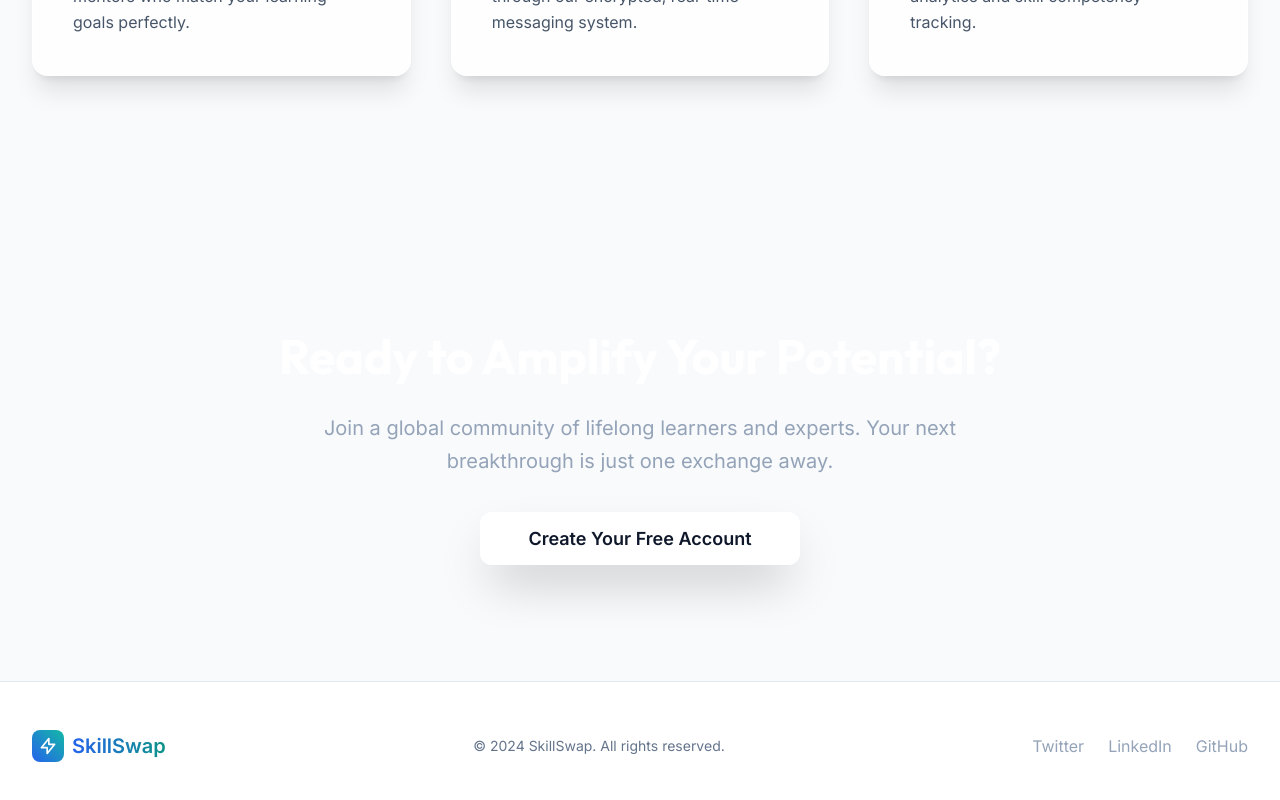
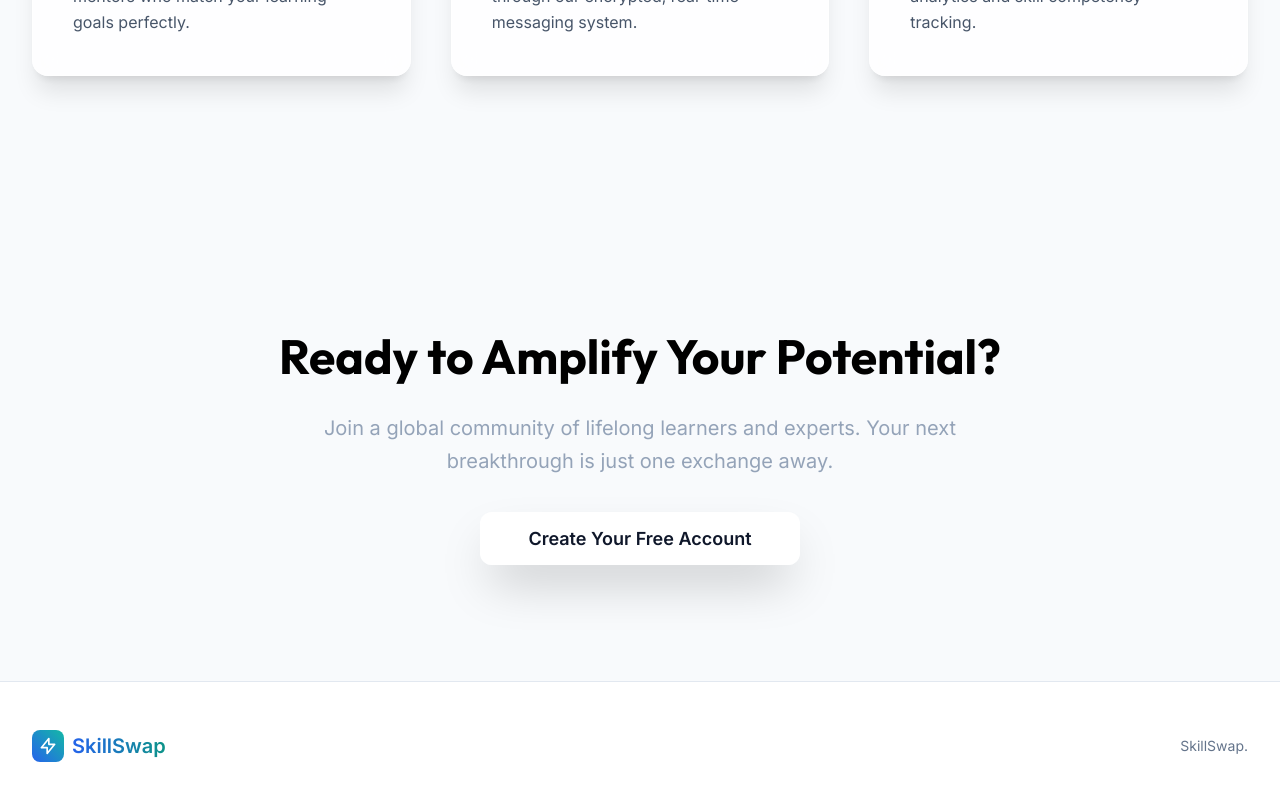
Before and after one commit to GauravYadav1718/projectskill, a React (Vite) app in the folder client/: page / in a window 1280 px wide. Shown: the part 1426-2226 px from the top of the page. Built offline with nearby package versions, Linux system fonts and the light colour scheme; no server answers.

Commit message:
Update text color and footer content in Home.jsx
Changed text color from white to black and updated footer text.

```diff
--- a/client/src/pages/Home.jsx
+++ b/client/src/pages/Home.jsx
@@ -124,7 +124,7 @@
         <div className="absolute inset-0 bg-slate-900 -z-10">
           <div className="absolute top-0 right-0 w-1/2 h-full bg-primary-600/10 blur-[150px]"></div>
         </div>
-        <div className="max-w-7xl mx-auto px-4 sm:px-6 lg:px-8 text-center text-white">
+        <div className="max-w-7xl mx-auto px-4 sm:px-6 lg:px-8 text-center text-black">
           <h2 className="text-4xl md:text-5xl font-bold mb-8">
             Ready to Amplify Your Potential?
           </h2>
@@ -152,12 +152,7 @@
             <span className="text-xl font-bold gradient-text">SkillSwap</span>
           </div>
           <div className="text-slate-500 text-sm">
-            © 2024 SkillSwap. All rights reserved.
-          </div>
-          <div className="flex space-x-6">
-            <a href="#" className="text-slate-400 hover:text-primary-600 transition-colors">Twitter</a>
-            <a href="#" className="text-slate-400 hover:text-primary-600 transition-colors">LinkedIn</a>
-            <a href="#" className="text-slate-400 hover:text-primary-600 transition-colors">GitHub</a>
+             SkillSwap.
           </div>
         </div>
       </footer>
```
